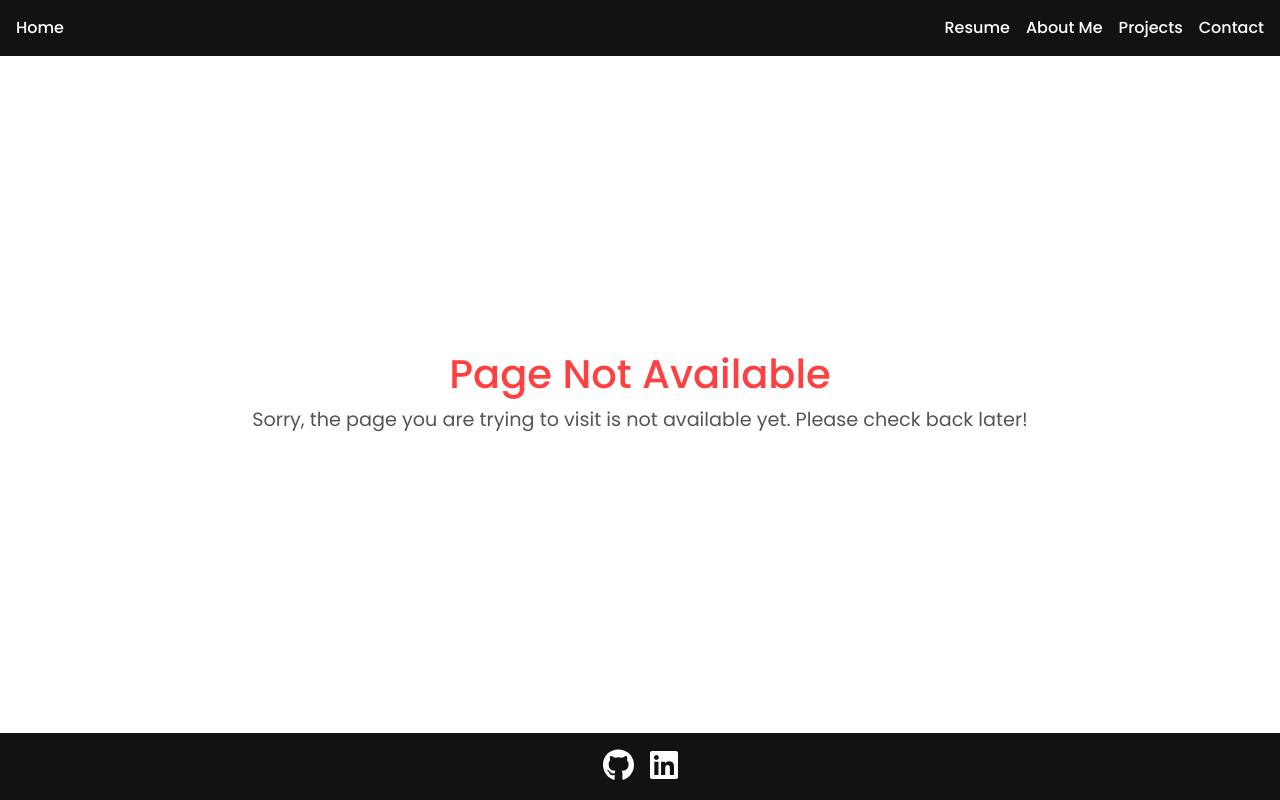
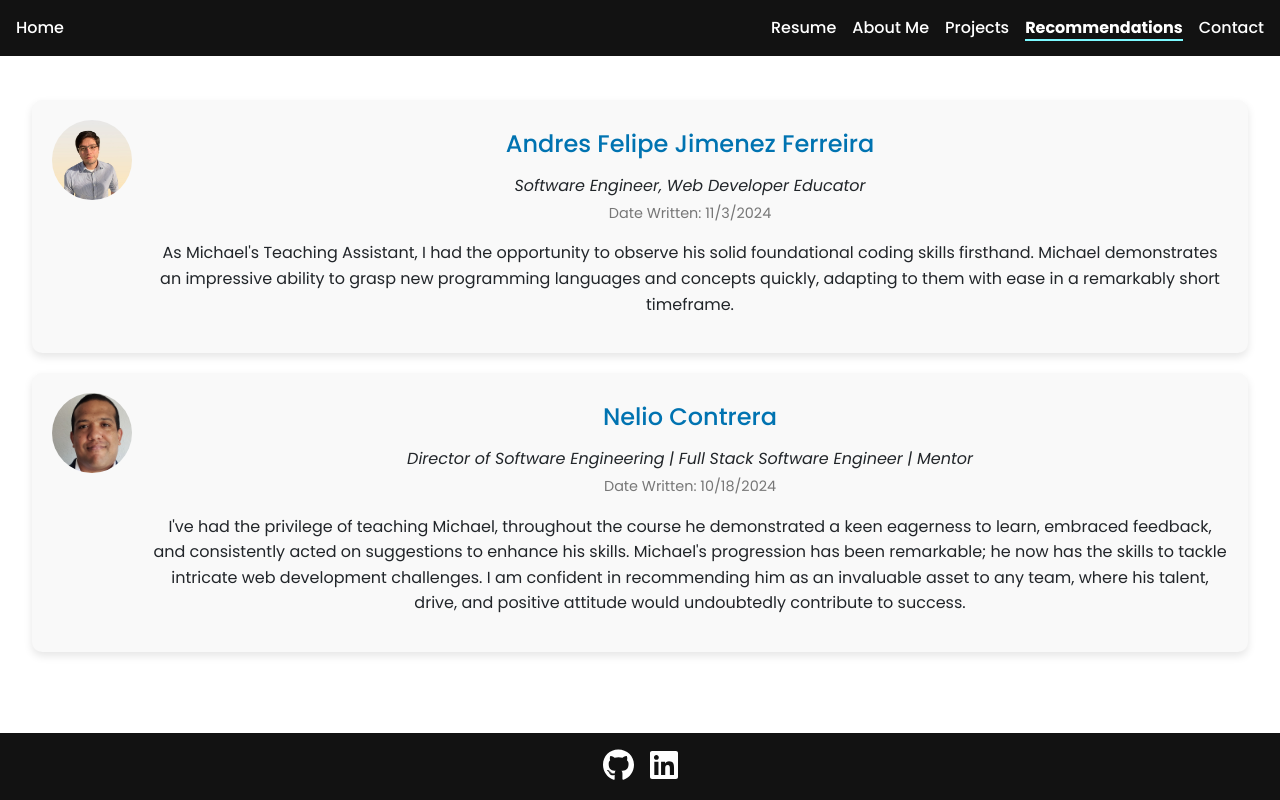
Before and after one commit to mbdrag3/my-portfolio, a React (Vite) app: page /app/recommendations in a window 1280 px wide. Built offline with nearby package versions, Linux system fonts and the light colour scheme.

Commit message:
added recommendation page

```diff
--- a/src/components/navbar.jsx
+++ b/src/components/navbar.jsx
@@ -43,6 +43,14 @@ function Navbar() {
                 </li>
                 <li>
                     <NavLink
+                        to="recommendations"  // Relative path within /app
+                        className={({ isActive }) => isActive ? "active-link" : undefined}
+                    >
+                        Recommendations
+                    </NavLink>
+                </li>
+                <li>
+                    <NavLink
                         to="contact"  // Relative path within /app
                         className={({ isActive }) => isActive ? "active-link" : undefined}
                     >
--- a/src/components/pages/Contact.jsx
+++ b/src/components/pages/Contact.jsx
@@ -110,7 +110,7 @@ function Contact() {
                       value={message}
                       name="message"
                       onChange={handleInputChange}
-                      placeholder="Feel free to write me a message here."
+                      placeholder ="Feel free to write me a message here."
                       rows="10"
                   />
               </div>
--- /dev/null
+++ b/src/components/pages/recommendations.jsx
@@ -0,0 +1,49 @@
+import nelioPic from '../../assets/nelio-linkedin.jpeg'
+import andresPic from '../../assets/andres-linkedin.jpeg'
+import '../../styles/rec.css'
+
+function Recommendations() {
+
+    const recommendationData = [
+        {
+            id: 1,
+            profilePic: andresPic,
+            name: 'Andres Felipe Jimenez Ferreira',
+            linkedinLink: 'https://www.linkedin.com/in/andres-felipe-jimenez-ferreira/',
+            role: 'Software Engineer, Web Developer Educator',
+            dateWritten: '11/3/2024',
+            message: "As Michael's Teaching Assistant, I had the opportunity to observe his solid foundational coding skills firsthand. Michael demonstrates an impressive ability to grasp new programming languages and concepts quickly, adapting to them with ease in a remarkably short timeframe."
+
+        },
+        {
+            id: 2,
+            profilePic: nelioPic,
+            name: 'Nelio Contrera',
+            linkedinLink: 'https://www.linkedin.com/in/neliocc/',
+            role: 'Director of Software Engineering | Full Stack Software Engineer | Mentor',
+            dateWritten: '10/18/2024',
+            message: "I've had the privilege of teaching Michael, throughout the course he demonstrated a keen eagerness to learn, embraced feedback, and consistently acted on suggestions to enhance his skills. Michael's progression has been remarkable; he now has the skills to tackle intricate web development challenges. I am confident in recommending him as an invaluable asset to any team, where his talent, drive, and positive attitude would undoubtedly contribute to success."
+        }
+
+]
+return (
+    <div>
+        {/* <h1 className='title'>Recommendations</h1> */}
+        <div className="recommendations-container">
+            {recommendationData.map((rec) => (
+                <div key={rec.id} className="recommendation-card">
+                    <img src={rec.profilePic} alt={`${rec.name} profile`} className="profile-pic" />
+                    <div className="recommendation-details">
+                        <a href={rec.linkedinLink} target="_blank" rel="noopener noreferrer" className="linkedin-link"><h2>{rec.name}</h2></a>
+                        {rec.role && <p className="role">{rec.role}</p>}
+                        <p className="date-written">Date Written: {rec.dateWritten}</p>
+                        <p className="message">{rec.message}</p>
+                    </div>
+                </div>
+            ))}
+        </div>
+    </div>
+);
+}
+
+export default Recommendations
--- a/src/main.jsx
+++ b/src/main.jsx
@@ -10,6 +10,7 @@ import Contact from './components/pages/Contact.jsx';
 import About from './components/pages/AboutMe.jsx';
 import Resume from './components/pages/Resume.jsx';
 import Projects from './components/pages/Projects.jsx';
+import Recommendations from './components/pages/recommendations.jsx';
 import ErrorPage from './components/ErrorPage.jsx';
 import Intro from './components/pages/intro.jsx';
 
@@ -24,6 +25,7 @@ function AppRouter() {
         <Route path="resume" element={<Resume />} />
         <Route path="contact" element={<Contact />} />
         <Route path="projects" element={<Projects />} />
+        <Route path="recommendations" element={<Recommendations />} />
         <Route path="*" element={<ErrorPage />} />
       </Route>
     </Routes>
--- /dev/null
+++ b/src/styles/rec.css
@@ -0,0 +1,74 @@
+/* Recommendations.css */
+
+/* .title {
+    padding-top: 4rem;
+} */
+
+.recommendations-wrapper {
+    padding: 20px;
+    max-width: 800px;
+    margin: 0 auto;
+    font-family: Arial, sans-serif;
+    color: #333;
+}
+
+.recommendations-container {
+    display: flex;
+    flex-direction: column;
+    gap: 20px;
+    padding-top: 4rem;
+    padding-bottom: 7rem;
+}
+
+.recommendation-card {
+    display: flex;
+    background-color: #f9f9f9;
+    padding: 20px;
+    border-radius: 10px;
+    box-shadow: 0 4px 8px rgba(0, 0, 0, 0.1);
+}
+
+.profile-pic {
+    width: 80px;
+    height: 80px;
+    border-radius: 50%;
+    object-fit: cover;
+    margin-right: 20px;
+}
+
+.recommendation-details {
+    flex: 1;
+}
+
+.recommendation-details h2 {
+    margin: 0;
+    font-size: 1.5em;
+    color: #0073b1;
+}
+
+.role {
+    font-style: italic;
+    margin: 5px 0;
+}
+
+.linkedin-link {
+    display: inline-block;
+    margin: 10px 0;
+    color: #0073b1;
+    text-decoration: none;
+    font-weight: bold;
+}
+
+.linkedin-link:hover {
+    text-decoration: underline;
+}
+
+.date-written {
+    font-size: 0.9em;
+    color: #777;
+}
+
+.message {
+    margin-top: 10px;
+    line-height: 1.6;
+}
```
Also changed, not shown: src/assets/andres-linkedin.jpeg (added), src/assets/nelio-linkedin.jpeg (added).
